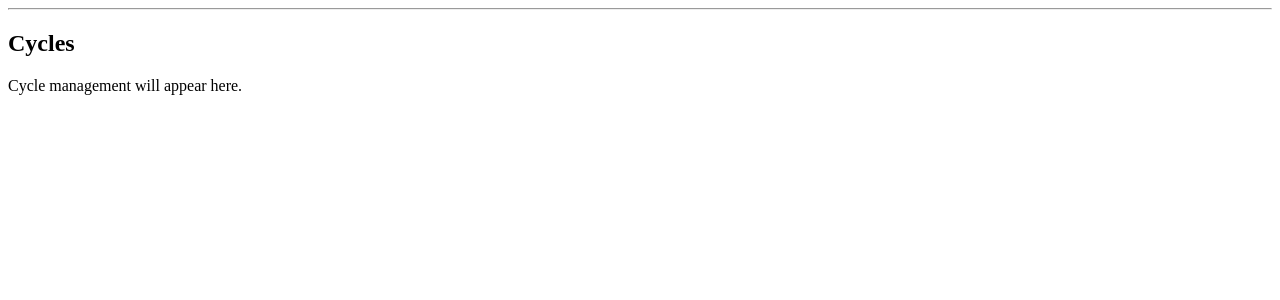
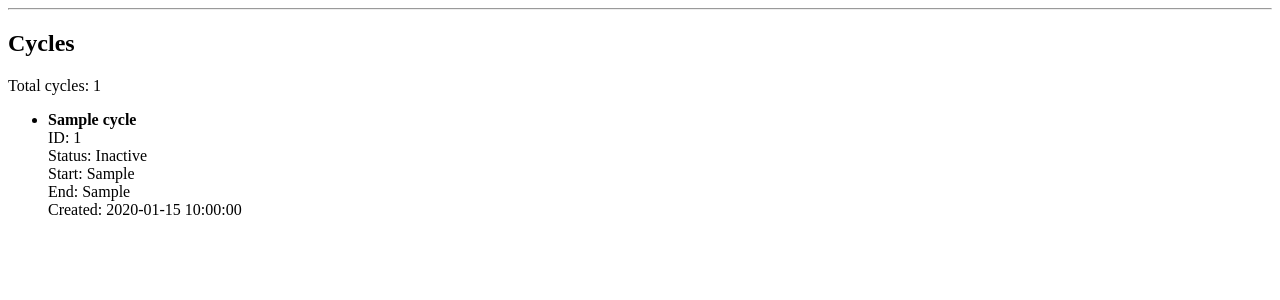
Before and after one commit to mustavo-dev/gym-challenge, a Flask app: template src/ui/templates/admin/cycles.html in a window 1280 px wide. Shown: the part 98-398 px from the top of the page. Run offline with Flask 3, Linux system fonts and the light colour scheme; the template is opened without the code that fills it: most values are stand-ins (such as "Sample title", 1, 10 or a date in 2020).

Commit message:
feat: render cycle list on admin page via ui service and created test planned cycle for true testing

```diff
--- a/src/gymchallenge/cycle_timeline.py
+++ b/src/gymchallenge/cycle_timeline.py
@@ -3,7 +3,7 @@ from __future__ import annotations
 from datetime import date, datetime, time, timedelta
 from zoneinfo import ZoneInfo
 
-from gymchallenge.models import Cycle
+from .models import Cycle
 
 
 def cycle_window_start(cycle: Cycle, tz: ZoneInfo) -> datetime:
--- a/src/ui/routes/admin_routes.py
+++ b/src/ui/routes/admin_routes.py
@@ -3,6 +3,7 @@
 from flask import Blueprint, render_template
 from src.ui.services.participant_admin_service import get_participants_for_list
 from src.ui.services.membership_ui_service import get_memberships_for_list
+from src.ui.services.cycle_ui_service import get_cycles_for_list
 
 admin_bp = Blueprint(
     "admin",
@@ -59,9 +60,12 @@ def corrections_page():
 
 @admin_bp.get("/admin/cycles")
 def cycles_page():
+    """Render the admin cycles page."""
+    cycles = get_cycles_for_list()
     return render_template(
         "admin/cycles.html",
         page_title="Cycles",
+        cycles=cycles,
     )
 
 
--- a/src/ui/templates/admin/cycles.html
+++ b/src/ui/templates/admin/cycles.html
@@ -6,6 +6,23 @@
 
 <h2>Cycles</h2>
 
-<p>Cycle management will appear here.</p>
+<p>Total cycles: {{ cycles|length }}</p>
+
+{% if cycles %}
+  <ul>
+    {% for cycle in cycles %}
+      <li>
+        <strong>{{ cycle.name }}</strong><br>
+        ID: {{ cycle.cycle_id }}<br>
+        Status: {{ cycle.status_label }}<br>
+        Start: {{ cycle.start_day }}<br>
+        End: {{ cycle.end_day }}<br>
+        Created: {{ cycle.created_display }}
+      </li>
+    {% endfor %}
+  </ul>
+{% else %}
+  <p>No cycles found.</p>
+{% endif %}
 
 {% endblock %}
```
Also changed, not shown: src/gymchallenge/loaders.py (+15 -1 lines), src/main.py (+1 -15 lines), src/ui/services/cycle_ui_service.py (added, +39 -0 lines).
